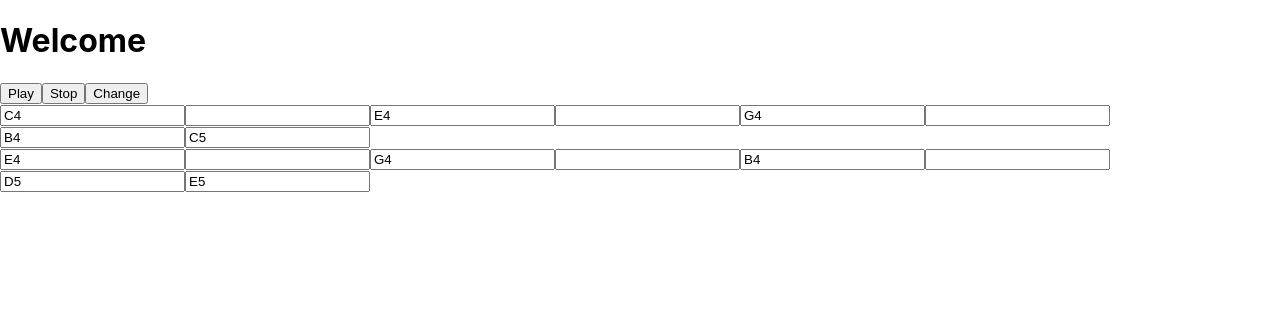
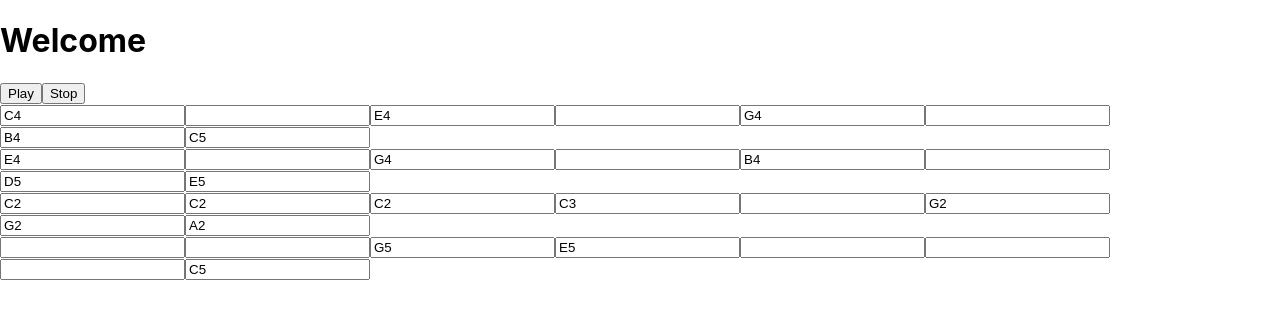
Before and after one commit to henningsover/tone-js-test, a React (Create React App) app: page / in a window 1280 px wide. Shown: the top 318 px of the page. Built offline with nearby package versions, Linux system fonts and the light colour scheme.

Commit message:
*Add SynthContextProvider *Refactor mock song *Refactor synth to contain all four

```diff
--- a/src/App.js
+++ b/src/App.js
@@ -1,13 +1,13 @@
-import React, { useState, useEffect } from 'react';
+import React, { useContext } from 'react';
 import Synthesizer from './Synthesizer';
-import { synth1, synth2, synth3 } from './song';
+import { song } from './song';
+import InputsSection from './components/InputsSection';
+import { SynthContext } from './contexts/SynthContextProvider';
 
 function App() {
-  const [isPlaying, setIsPlaying] = useState(false);
-  const [notes, setNotes] = useState(['C4', '', 'E4', '', 'G4', '', 'B4', 'C5']);
-  const [notes2, setNotes2] = useState(['E4', '', 'G4', '', 'B4', '', 'D5', 'E5']);
-
-  const next1 = ['B4', '', 'D4', '', 'F4', '', 'A4', 'B5'];
+  const { isPlaying, setIsPlaying, setCurrentPattern } = useContext(SynthContext);
+  // const [isPlaying, setIsPlaying] = useState(false);
+  // const [currentPattern, setCurrentPattern] = useState(0);
 
   const start = () => {
     setIsPlaying(true);
@@ -15,25 +15,7 @@ function App() {
 
   const stop = () => {
     setIsPlaying(false);
-  };
-
-  const handleChange = () => {
-    setIsPlaying(false);
-    setNotes(next1);
-    setIsPlaying(true);
-  };
-
-  const handleSynth1Inputs = (e, index) => {
-    e.preventDefault();
-    let updatedNotes = [...notes];
-    updatedNotes[index] = e.target.value.toUpperCase();
-    setNotes(updatedNotes);
-  };
-  const handleSynth2Inputs = (e, index) => {
-    e.preventDefault();
-    let updatedNotes = [...notes2];
-    updatedNotes[index] = e.target.value.toUpperCase();
-    setNotes2(updatedNotes);
+    setCurrentPattern(0);
   };
 
   return (
@@ -41,21 +23,10 @@ function App() {
       <h1>Welcome</h1>
       <button onClick={() => start()}>Play</button>
       <button onClick={() => stop()}>Stop</button>
-      <button onClick={() => handleChange()}>Change</button>
-      <div>
-        {notes.map((note, index) => {
-          return <input key={index} value={note} onChange={(e) => handleSynth1Inputs(e, index)} />;
-        })}
-      </div>
-      <div>
-        {notes2.map((note, index) => {
-          return <input key={index} value={note} onChange={(e) => handleSynth2Inputs(e, index)} />;
-        })}
-      </div>
+      <InputsSection />
       {isPlaying ? (
         <>
-          <Synthesizer patterns={synth1} oscType="sawtooth" /> <Synthesizer patterns={synth2} oscType="square" />
-          <Synthesizer patterns={synth3} oscType="sawtooth" />
+          <Synthesizer patterns={song.patterns} oscTypes={song.oscTypes} />
         </>
       ) : null}
     </div>
--- a/src/Synthesizer.jsx
+++ b/src/Synthesizer.jsx
@@ -1,19 +1,28 @@
-import React, { useEffect } from 'react';
+import React, { useEffect, useContext } from 'react';
+import { SynthContext } from './contexts/SynthContextProvider';
 import * as Tone from 'tone';
 
-export default function Synthesizer({ patterns, oscType }) {
+export default function Synthesizer({ patterns, oscTypes }) {
+  const { setCurrentPattern, currentPattern } = useContext(SynthContext);
   useEffect(() => {
-    const synth = new Tone.Synth();
-    Tone.Transport.bpm.value = 90;
-    synth.oscillator.type = oscType;
-    synth.toDestination();
+    Tone.Transport.bpm.value = 70;
+    const synths = [new Tone.Synth(), new Tone.Synth(), new Tone.Synth(), new Tone.Synth()];
 
-    let patternIndex = 0;
+    synths[0].oscillator.type = oscTypes.synth1;
+    synths[1].oscillator.type = oscTypes.synth2;
+    synths[2].oscillator.type = oscTypes.synth3;
+    synths[3].oscillator.type = oscTypes.synth4;
+
+    const gain = new Tone.Gain(0.6);
+    synths.forEach((synth) => synth.connect(gain));
+
+    gain.toDestination();
+
+    let patternIndex = currentPattern;
     let stepIndex = 0;
 
-    const getLength = (next) => {
+    const getLength = (next, pattern) => {
       let counter = 0;
-      let pattern = patterns[patternIndex];
       for (let i = next; i < pattern.length; i++) {
         if (pattern[i] !== '') {
           break;
@@ -37,34 +46,59 @@ export default function Synthesizer({ patterns, oscType }) {
           return '2n';
         default:
           return '16n';
+      }
+    };
+
+    const getPattern = (index) => {
+      switch (index) {
+        case 0:
+          return patterns.synth1[patternIndex];
+        case 1:
+          return patterns.synth2[patternIndex];
+        case 2:
+          return patterns.synth3[patternIndex];
+        case 3:
+          return patterns.synth4[patternIndex];
+        default:
           break;
       }
     };
 
     const repeat = (time) => {
-      let note = patterns[patternIndex][stepIndex];
-      if (note !== 'X' && note !== '') {
-        const next = stepIndex + 1;
-        synth.triggerAttackRelease(note, getLength(next), time);
+      if (stepIndex === 0) {
+        console.log('Pattern index: ' + patternIndex);
+        setCurrentPattern(patternIndex);
       }
-
+      synths.forEach((synth, index) => {
+        const pattern = getPattern(index);
+        const note = pattern[stepIndex];
+        if (note !== 'X' && note !== '') {
+          const next = stepIndex + 1;
+          synth.triggerAttackRelease(note, getLength(next, pattern), time);
+        }
+      });
       if (stepIndex < 7) {
+        console.log('Step index: ' + stepIndex);
         stepIndex++;
       } else {
         patternIndex++;
         stepIndex = 0;
       }
-      if (patterns[patternIndex] === undefined) {
+      if (patterns.synth1[patternIndex] === undefined) {
         patternIndex = 0;
       }
     };
+
     Tone.Transport.scheduleRepeat((time) => {
       repeat(time);
     }, '16n');
+
     Tone.Transport.start();
+
     return () => {
       Tone.Transport.stop();
-      synth.dispose();
+      Tone.Transport.cancel();
+      synths.forEach((synth) => synth.dispose());
     };
   }, []);
   return null;
--- /dev/null
+++ b/src/components/InputsSection.jsx
@@ -0,0 +1,73 @@
+import React, { useState, useEffect, useContext } from 'react';
+import { SynthContext } from '../contexts/SynthContextProvider';
+import { song } from '../song';
+
+export default function InputsSection() {
+  const { currentPattern } = useContext(SynthContext);
+
+  const [synth1Pattern, setSynth1Pattern] = useState(song.patterns.synth1[currentPattern]);
+  const [synth2Pattern, setSynth2Pattern] = useState(song.patterns.synth2[currentPattern]);
+  const [synth3Pattern, setSynth3Pattern] = useState(song.patterns.synth3[currentPattern]);
+  const [synth4Pattern, setSynth4Pattern] = useState(song.patterns.synth4[currentPattern]);
+
+  const handleSynth1Inputs = (e, index) => {
+    e.preventDefault();
+    const updatedPattern = [...synth1Pattern];
+    updatedPattern[index] = e.target.value.toUpperCase();
+    song.patterns.synth1[currentPattern] = updatedPattern;
+    setSynth1Pattern(song.patterns.synth1[currentPattern]);
+  };
+  const handleSynth2Inputs = (e, index) => {
+    e.preventDefault();
+    const updatedPattern = [...synth2Pattern];
+    updatedPattern[index] = e.target.value.toUpperCase();
+    song.patterns.synth2[currentPattern] = updatedPattern;
+    setSynth2Pattern(song.patterns.synth2[currentPattern]);
+  };
+  const handleSynth3Inputs = (e, index) => {
+    e.preventDefault();
+    const updatedPattern = [...synth3Pattern];
+    updatedPattern[index] = e.target.value.toUpperCase();
+    song.patterns.synth3[currentPattern] = updatedPattern;
+    setSynth3Pattern(song.patterns.synth3[currentPattern]);
+  };
+  const handleSynth4Inputs = (e, index) => {
+    e.preventDefault();
+    const updatedPattern = [...synth4Pattern];
+    updatedPattern[index] = e.target.value.toUpperCase();
+    song.patterns.synth4[currentPattern] = updatedPattern;
+    setSynth4Pattern(song.patterns.synth4[currentPattern]);
+  };
+
+  useEffect(() => {
+    setSynth1Pattern(song.patterns.synth1[currentPattern]);
+    setSynth2Pattern(song.patterns.synth2[currentPattern]);
+    setSynth3Pattern(song.patterns.synth3[currentPattern]);
+    setSynth4Pattern(song.patterns.synth4[currentPattern]);
+  }, [currentPattern]);
+
+  return (
+    <div>
+      <div>
+        {synth1Pattern.map((note, index) => {
+          return <input key={index} value={note} onChange={(e) => handleSynth1Inputs(e, index)} />;
+        })}
+      </div>
+      <div>
+        {synth2Pattern.map((note, index) => {
+          return <input key={index} value={note} onChange={(e) => handleSynth2Inputs(e, index)} />;
+        })}
+      </div>
+      <div>
+        {synth3Pattern.map((note, index) => {
+          return <input key={index} value={note} onChange={(e) => handleSynth3Inputs(e, index)} />;
+        })}
+      </div>
+      <div>
+        {synth4Pattern.map((note, index) => {
+          return <input key={index} value={note} onChange={(e) => handleSynth4Inputs(e, index)} />;
+        })}
+      </div>
+    </div>
+  );
+}
--- /dev/null
+++ b/src/contexts/SynthContextProvider.jsx
@@ -0,0 +1,20 @@
+import React, { createContext, useState, useEffect } from 'react';
+
+export const SynthContext = createContext({});
+
+export default function SynthContextProvider({ children }) {
+  const [isPlaying, setIsPlaying] = useState(false);
+  const [currentPattern, setCurrentPattern] = useState(0);
+  return (
+    <SynthContext.Provider
+      value={{
+        isPlaying,
+        setIsPlaying,
+        currentPattern,
+        setCurrentPattern,
+      }}
+    >
+      {children}
+    </SynthContext.Provider>
+  );
+}
--- a/src/index.js
+++ b/src/index.js
@@ -3,10 +3,13 @@ import ReactDOM from 'react-dom';
 import './index.css';
 import App from './App';
 import reportWebVitals from './reportWebVitals';
+import SynthContextProvider from './contexts/SynthContextProvider';
 
 ReactDOM.render(
   <React.StrictMode>
-    <App />
+    <SynthContextProvider>
+      <App />
+    </SynthContextProvider>
   </React.StrictMode>,
   document.getElementById('root')
 );
--- a/src/song.js
+++ b/src/song.js
@@ -1,14 +1,41 @@
 export const synth1 = {
   0: ['C4', '', 'E4', '', 'G4', '', 'B4', 'C5'],
-  1: ['Bb3', '', 'D4', '', 'F4', '', 'A4', 'Bb4'],
+  1: ['Bb3', '', 'D4', '', 'F4', '', 'A4', 'F4'],
+  2: ['C4', '', 'E4', '', 'G4', '', 'B4', 'C5'],
+  3: ['Bb3', '', 'D4', '', 'F4', '', 'A4', 'F4'],
 };
 
 export const synth2 = {
   0: ['E4', '', 'G4', '', 'B4', '', 'D5', 'E5'],
   1: ['D4', '', 'F4', '', 'A4', '', 'C5', 'D5'],
+  2: ['E4', '', 'G4', '', 'B4', '', 'D5', 'E5'],
+  3: ['D4', '', 'F4', '', 'A4', '', 'C5', 'D5'],
 };
 
 export const synth3 = {
-  0: ['C2', 'C2', 'C2', 'C3', '', 'G3', 'G3', 'A3'],
-  1: ['Bb3', 'Bb3', 'Bb3', 'Bb3', '', 'F3', 'F3', 'G3'],
+  0: ['C2', 'C2', 'C2', 'C3', '', 'G2', 'G2', 'A2'],
+  1: ['Bb2', 'Bb2', 'Bb2', 'Bb2', '', 'F2', 'F2', 'F2'],
+  2: ['C2', 'C2', 'C2', 'C3', '', 'G2', 'G2', 'A2'],
+  3: ['Bb2', 'Bb2', 'Bb2', 'Bb2', '', 'F2', 'F2', 'F2'],
 };
+export const synth4 = {
+  0: ['', '', 'G5', 'E5', '', '', '', 'C5'],
+  1: ['F5', 'E5', '', 'D5', '', '', 'C5', 'E5'],
+  2: ['', 'G5', '', '', '', '', '', ''],
+  3: ['', '', '', '', '', '', '', ''],
+};
+
+export const song = {
+  oscTypes: {
+    synth1: 'square',
+    synth2: 'square',
+    synth3: 'sawtooth',
+    synth4: 'square',
+  },
+  patterns: {
+    synth1: synth1,
+    synth2: synth2,
+    synth3: synth3,
+    synth4: synth4,
+  },
+};
```
Also changed, not shown: src/contexts/SynthContext.js (deleted, +0 -7 lines), 1 other file (tests, documents, lock files or other folders).
